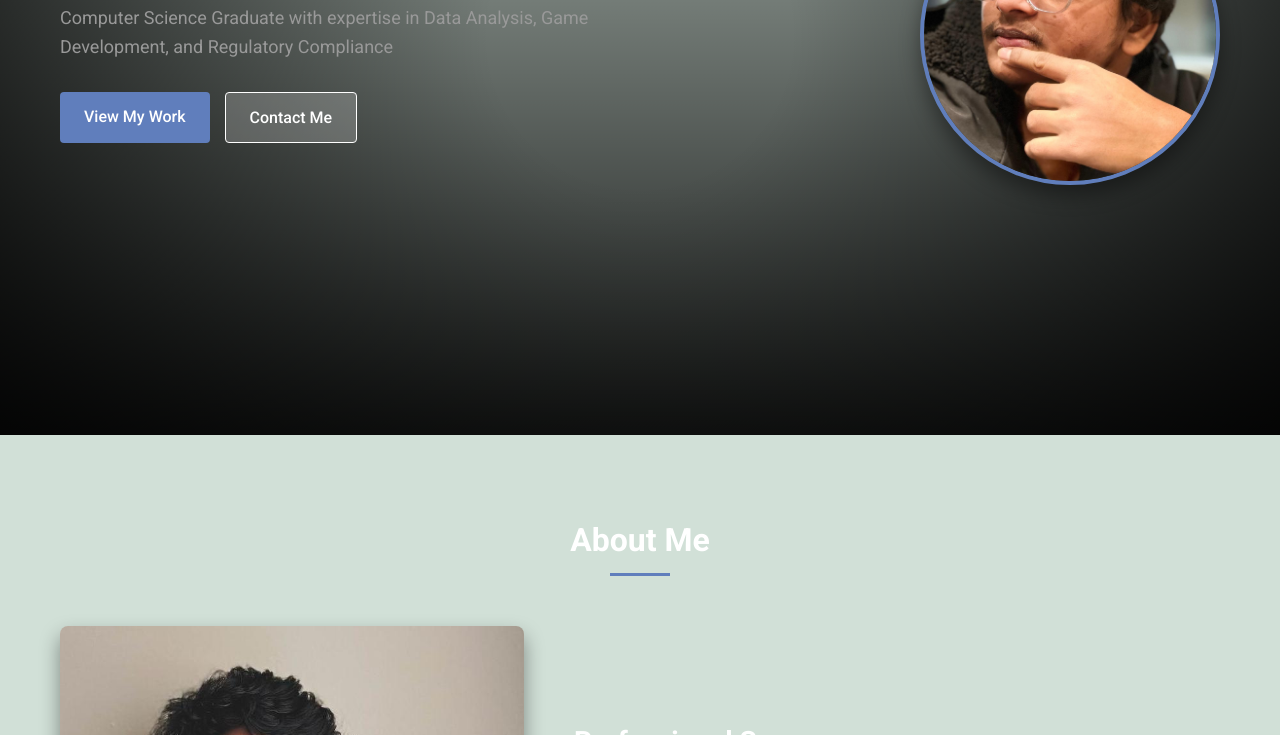
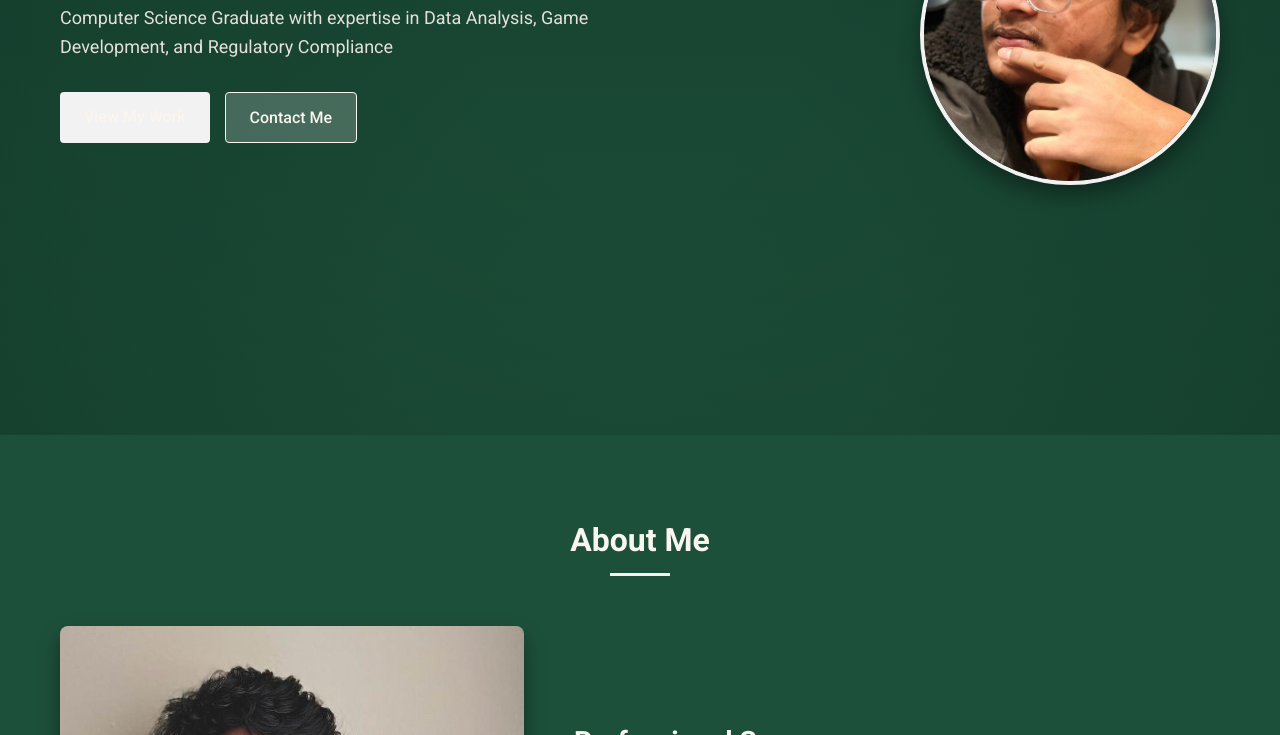
Before and after one commit to Raghunath-Kunigiri/Portfolio, a plain HTML site: page index.html in a window 1280 px wide. Shown: the part 365-1100 px from the top of the page. Drawn offline with Linux system fonts and the light colour scheme.

Commit message:
new theme

```diff
--- a/css/netfolio-style.css
+++ b/css/netfolio-style.css
@@ -2,17 +2,17 @@
 
 /* Base Styles & Variables */
 :root {
-    --Netfolio-red: #607ebc;
-    --Netfolio-black: #d1e0d7;
-    --Netfolio-dark-gray: #d1e0d7;
-    --Netfolio-medium-gray: #222222;
-    --Netfolio-light-gray: #303030;
-    --Netfolio-white: #ffffff;
-    --Netfolio-text-gray: #999999;
-    --Netfolio-hover-gray: #424242;
+    --Netfolio-red: #f3f2f2;
+    --Netfolio-black: #1d503a; /* Updated to your requested background color */
+    --Netfolio-dark-gray: #143d2c; /* Slightly darker shade for contrast */
+    --Netfolio-medium-gray: #1a4935; /* Medium shade */
+    --Netfolio-light-gray: #266347; /* Lighter shade */
+    --Netfolio-white: #faf5ee; /* Updated to your requested text color */
+    --Netfolio-text-gray: #e5e0d9; /* Slightly darker than white for secondary text */
+    --Netfolio-hover-gray: #2d7253; /* Slightly lighter for hover states */
     --Netfolio-shadow: rgba(0, 0, 0, 0.75);
-    --Netfolio-gradient: linear-gradient(to top, rgba(0, 0, 0, 0.9) 0%, rgba(0, 0, 0, 0.4) 60%, rgba(0, 0, 0, 0.8) 100%);
-    --Netfolio-vignette: radial-gradient(circle, transparent 20%, rgba(0, 0, 0, 0.8) 100%);
+    --Netfolio-gradient: linear-gradient(to top, rgba(29, 80, 58, 0.9) 0%, rgba(29, 80, 58, 0.4) 60%, rgba(29, 80, 58, 0.8) 100%);
+    --Netfolio-vignette: radial-gradient(circle, transparent 20%, rgba(20, 61, 44, 0.8) 100%);
     --Netfolio-card-shadow: 0 10px 20px rgba(0, 0, 0, 0.4);
     --Netfolio-transition: all 0.3s ease;
     --Netfolio-border-radius: 4px;
--- a/index.html
+++ b/index.html
@@ -425,7 +425,7 @@
     <script>
         // Name in different languages
         const nameTranslations = [
-            // { language: 'English', name: 'Raghunath Kunigiri' },
+            { language: 'English', name: 'Raghunath Kunigiri' },
             { language: 'Spanish', name: 'Ragunath Kunigiri' },
             { language: 'Telugu', name: 'రఘునాథ్ కునిగిరి' },
             { language: 'Hindi', name: 'रघुनाथ कुनिगिरी' },
```
